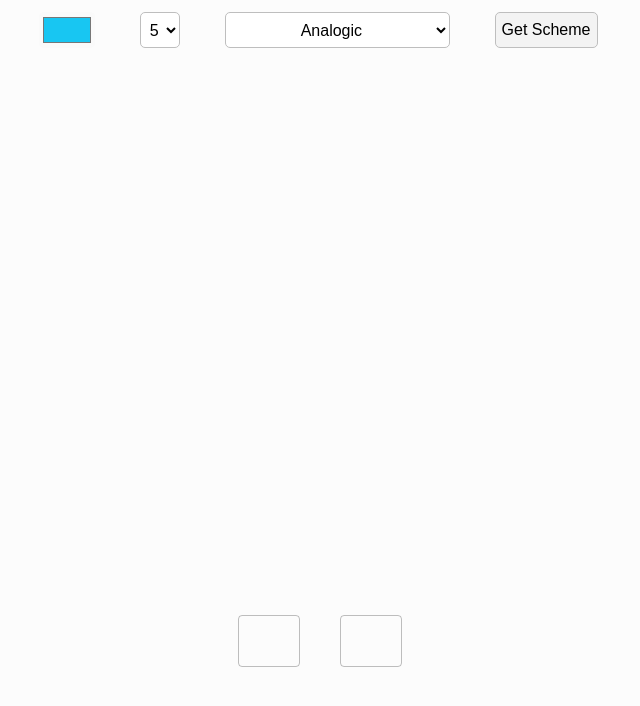
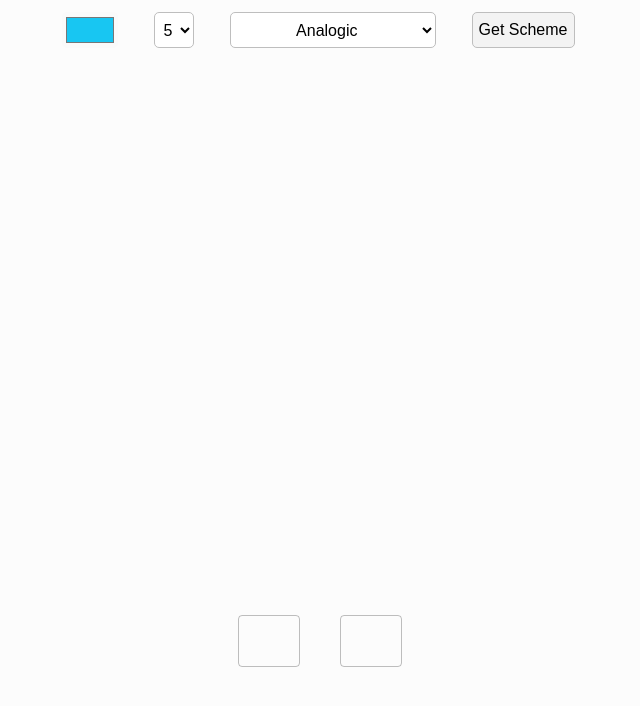
Before and after one commit to Luffy-Montoya/Color-Scheme, a plain HTML site: page index.html in a window 768 px wide. Shown: the whole page, without its empty margins (64-704 px from the left). Drawn offline with Linux system fonts and the light colour scheme; no server answers.

Commit message:
Update index.css

```diff
--- a/index.css
+++ b/index.css
@@ -118,7 +118,7 @@ button:active {
 @media (min-width: 600px) and (max-width:1000px) {
 
     form {
-        padding: 1.5vh 6vw 0 6vw;
+        padding: 1.5vh 9vw 0 9vw;
     }
 
     #scheme-container {
```
